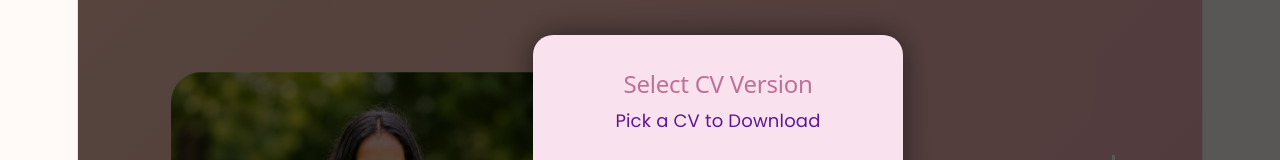
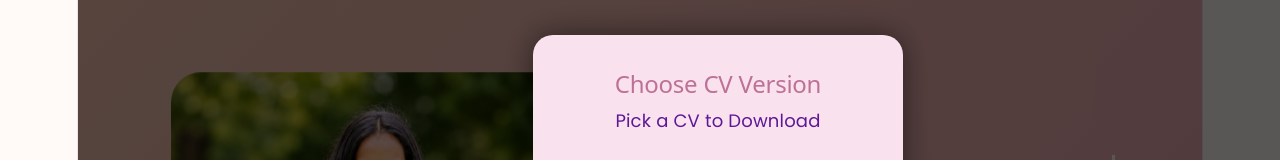
Before and after one commit to AyeshaDulanjali/Ayesha-Portfolio, a React (Vite) app: page / in a window 1280 px wide. Both pictures are taken after a click on the button "⬇ DOWNLOAD CV". Shown: the part 151-311 px from the top of the page. Built offline with nearby package versions, Linux system fonts and the light colour scheme; a web font is replaced by a local one.

Commit message:
Updated CV download panel UI

```diff
--- a/src/App.jsx
+++ b/src/App.jsx
@@ -415,7 +415,7 @@ function App() {
         <div className="cv-modal-overlay">
           <div className="cv-modal">
 
-            <h2>Select CV Version</h2>
+            <h2>Choose CV Version</h2>
             <p>Pick a CV to Download</p>
 
             <a href={fullStackCV} download className="cv-btn">
```
